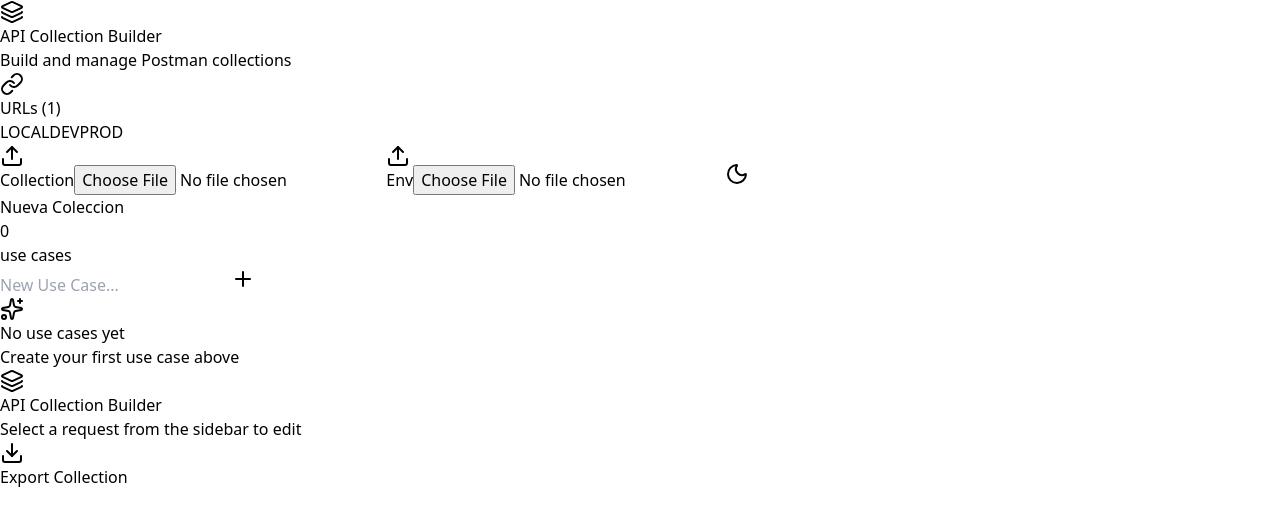
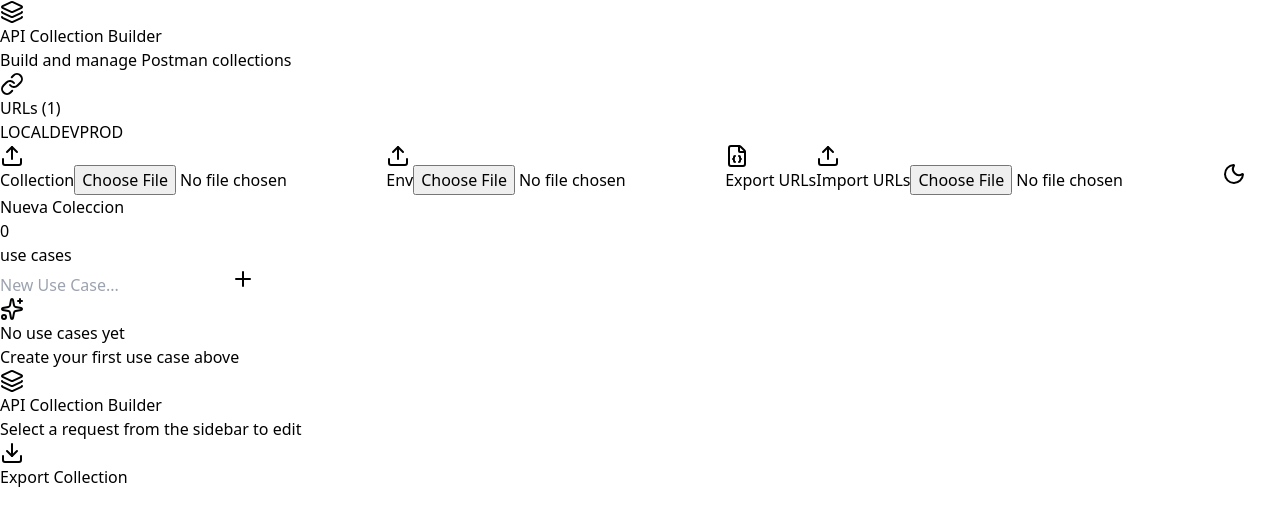
Before and after one commit to alegonzalezz/collection_integration, a React (Vite) app: page / in a window 1280 px wide. Shown: the top 526 px of the page. Built offline with nearby package versions, Linux system fonts and the light colour scheme.

Commit message:
Add export/import URLs buttons
- Add Export URLs button to download just the URLs configuration
- Add Import URLs button to import URLs from a JSON file
- URLs are saved in a simple format with just the urls array

```diff
--- a/src/App.jsx
+++ b/src/App.jsx
@@ -14,6 +14,7 @@
   const [currentEnv, setCurrentEnv] = useState('local')
   const collectionInputRef = useRef(null)
   const environmentInputRef = useRef(null)
+  const urlsInputRef = useRef(null)
 
   const handleAddUseCase = (name) => {
     setCollection(prev => ({
@@ -129,6 +130,64 @@
 
   const handleImportEnvClick = () => {
     environmentInputRef.current?.click()
+  }
+
+  const handleExportUrls = () => {
+    const urls = collection.info?.urls || []
+    if (urls.length === 0) {
+      setImportError('No hay URLs para exportar')
+      return
+    }
+
+    const urlsData = {
+      urls: urls
+    }
+
+    const blob = new Blob([JSON.stringify(urlsData, null, 2)], { type: 'application/json' })
+    const url = URL.createObjectURL(blob)
+    const a = document.createElement('a')
+    a.href = url
+    a.download = `${collection.info.name || 'collection'}_urls.json`
+    a.click()
+    URL.revokeObjectURL(url)
+  }
+
+  const handleImportUrls = (event) => {
+    const file = event.target.files[0]
+    if (!file) return
+
+    if (!file.name.endsWith('.json')) {
+      setImportError('Por favor selecciona un archivo JSON')
+      return
+    }
+
+    const reader = new FileReader()
+    reader.onload = (e) => {
+      try {
+        const jsonData = JSON.parse(e.target.result)
+
+        if (!jsonData.urls || !Array.isArray(jsonData.urls)) {
+          setImportError('El archivo no contiene URLs válidas')
+          event.target.value = ''
+          return
+        }
+
+        setCollection(prev => ({
+          ...prev,
+          info: { ...prev.info, urls: jsonData.urls }
+        }))
+
+        setImportError(null)
+        event.target.value = ''
+      } catch (error) {
+        console.error('Error importing URLs:', error)
+        setImportError('Error al importar las URLs.')
+      }
+    }
+    reader.onerror = () => {
+      setImportError('Error al leer el archivo')
+    }
+    reader.readAsText(file)
   }
 
   const getUseCaseVariables = (collection, useCaseId) => {
@@ -316,6 +375,31 @@
             className="hidden"
           />
 
+          <button
+            onClick={handleExportUrls}
+            className={`inline-flex items-center gap-2 px-4 py-2.5 rounded-xl text-sm font-medium transition-all duration-300 hover:scale-105 ${darkMode ? 'bg-slate-700 text-slate-200 hover:bg-slate-600' : 'bg-slate-100 text-slate-700 hover:bg-slate-200'}`}
+            title="Exportar URLs"
+          >
+            <FileJson className="w-4 h-4" />
+            <span className="hidden sm:inline">Export URLs</span>
+          </button>
+
+          <button
+            onClick={() => urlsInputRef.current?.click()}
+            className={`inline-flex items-center gap-2 px-4 py-2.5 rounded-xl text-sm font-medium transition-all duration-300 hover:scale-105 ${darkMode ? 'bg-slate-700 text-slate-200 hover:bg-slate-600' : 'bg-slate-100 text-slate-700 hover:bg-slate-200'}`}
+            title="Importar URLs"
+          >
+            <Upload className="w-4 h-4" />
+            <span className="hidden sm:inline">Import URLs</span>
+          </button>
+          <input
+            ref={urlsInputRef}
+            type="file"
+            accept=".json"
+            onChange={handleImportUrls}
+            className="hidden"
+          />
+
           {/* Botón de Dark Mode */}
           <button
             onClick={() => setDarkMode(!darkMode)}
```
